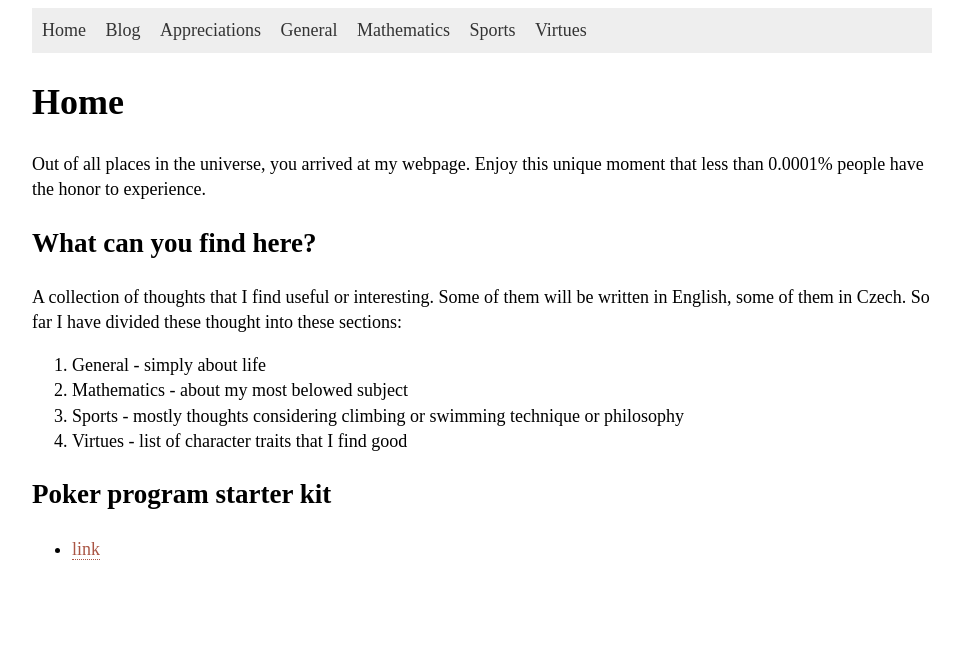
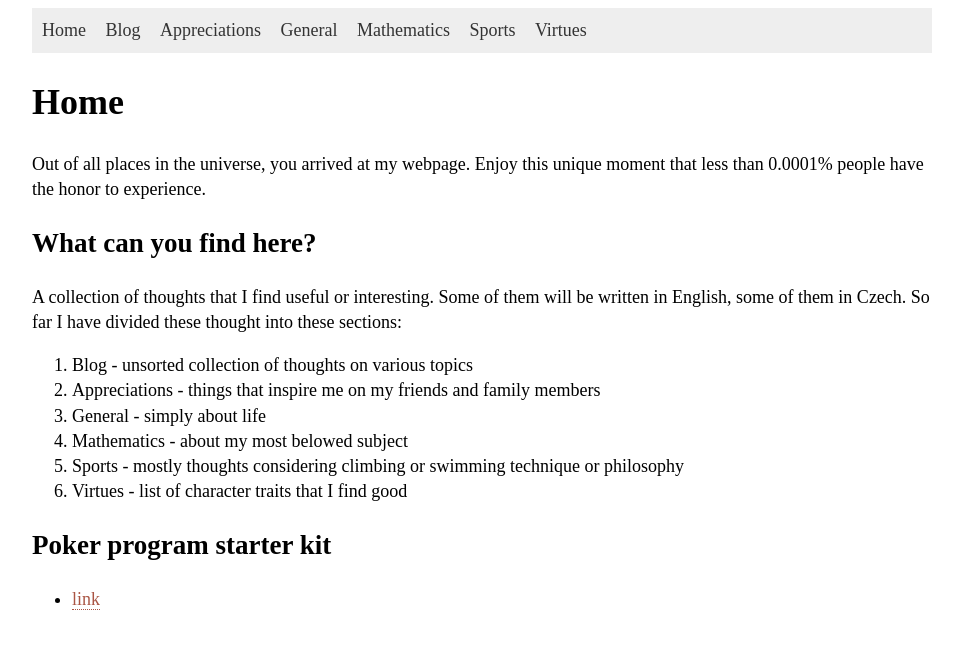
Before and after one commit to hartmaj2/hartmaj2.github.io, a Jekyll site: the page built from index.md, in a window 1280 px wide. Shown: the top 649 px of the page, without its empty margins (158-1121 px from the left). Built offline with Jekyll 4.4.1, drawn with Linux system fonts in a browser that asks for light colours.

Commit message:
Udpate home page

```diff
--- a/index.md
+++ b/index.md
@@ -11,10 +11,12 @@ Out of all places in the universe, you arrived at my webpage. Enjoy this unique
 ## What can you find here?
 
 A collection of thoughts that I find useful or interesting. Some of them will be written in English, some of them in Czech. So far I have divided these thought into these sections:
-1. General - simply about life
-2. Mathematics - about my most belowed subject
-3. Sports - mostly thoughts considering climbing or swimming technique or philosophy
-4. Virtues - list of character traits that I find good
+1. Blog - unsorted collection of thoughts on various topics
+2. Appreciations - things that inspire me on my friends and family members
+3. General - simply about life
+4. Mathematics - about my most belowed subject
+5. Sports - mostly thoughts considering climbing or swimming technique or philosophy
+6. Virtues - list of character traits that I find good
 
 ## Poker program starter kit
 
```
